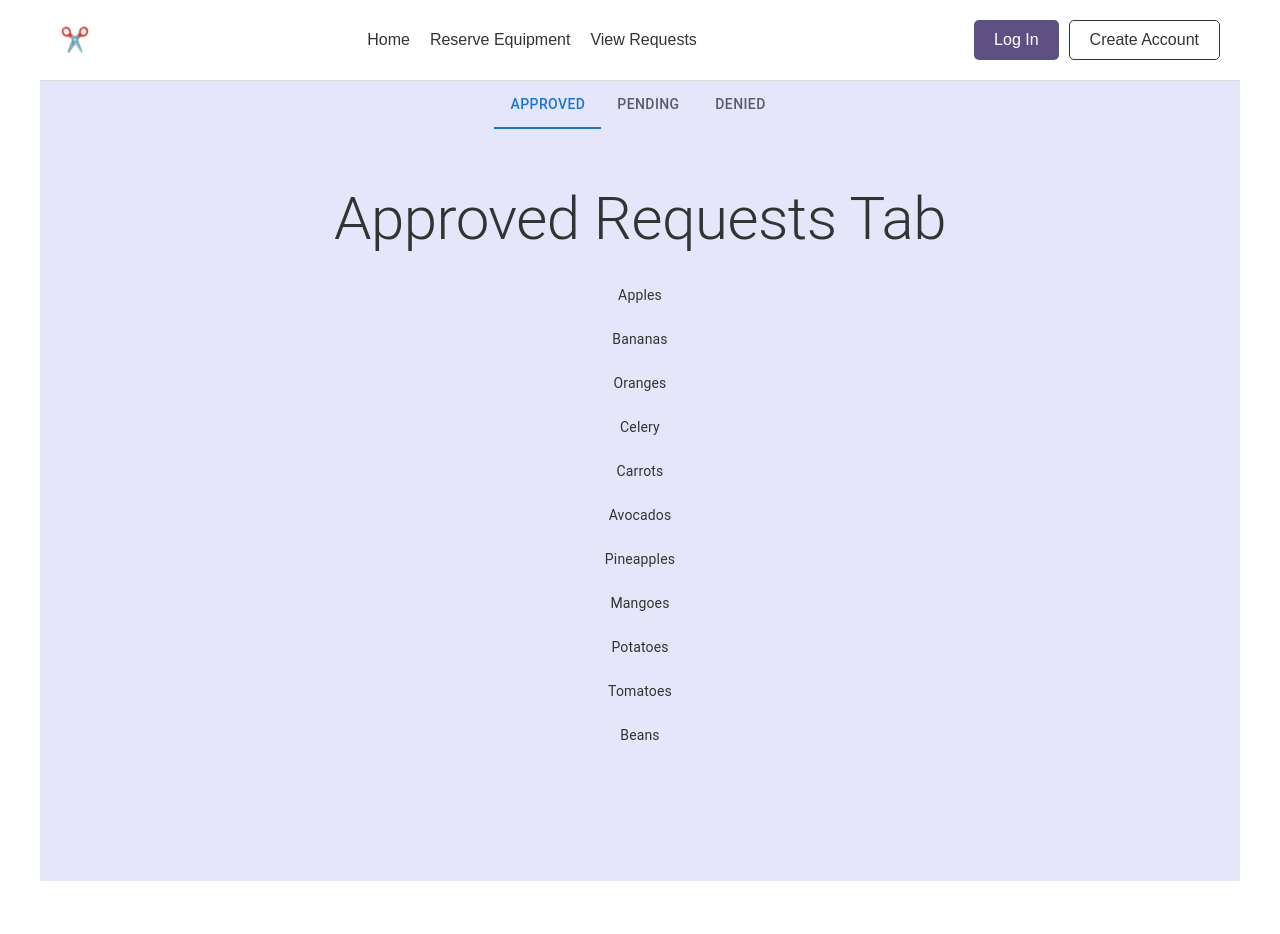
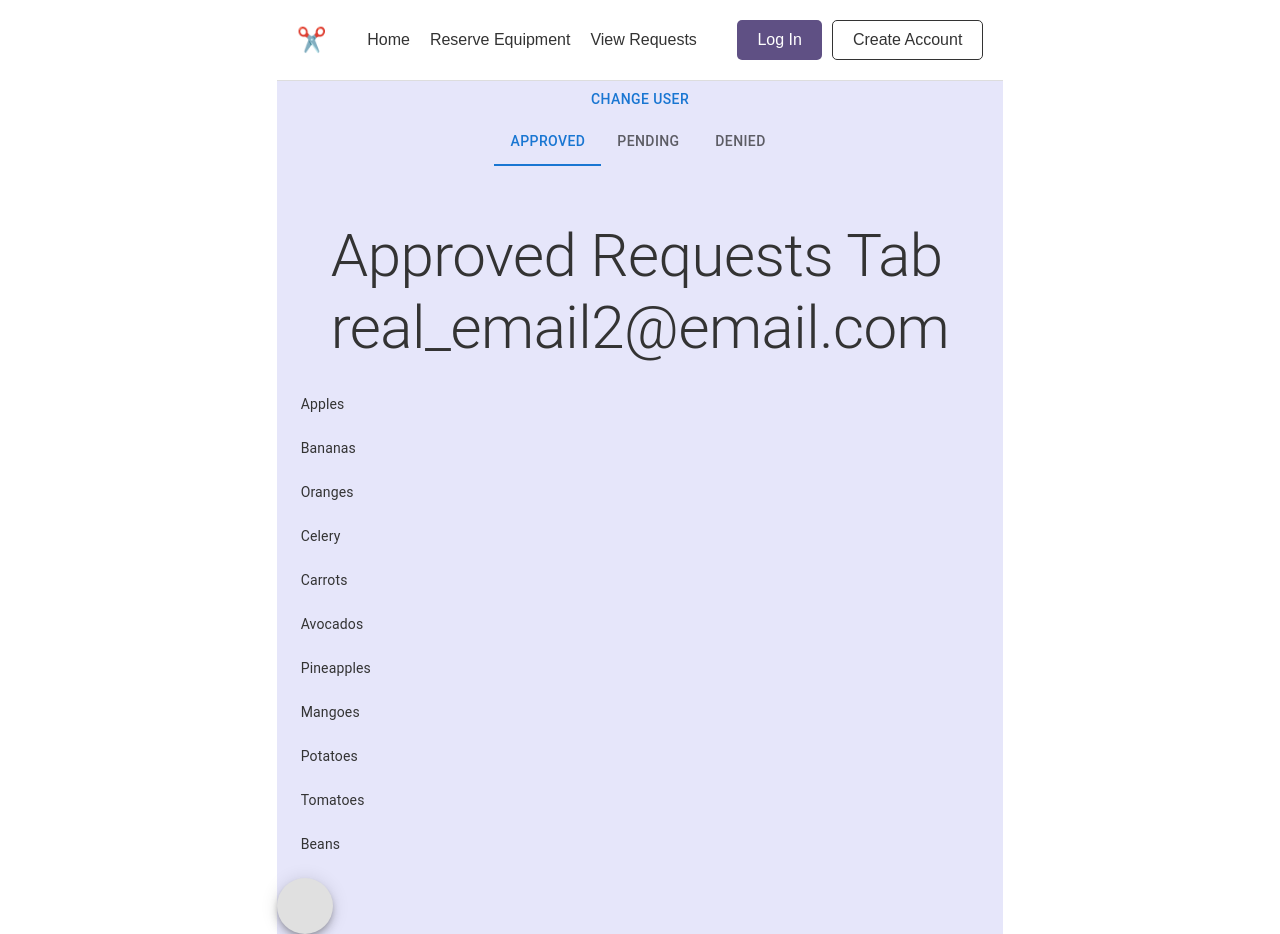
Before and after one commit to prempreetbrar/Makerspace-Management-Portal, a React (Vite) app in the folder frontend/: page /requests in a window 1280 px wide. Before the commit the page ends 881 px from the top, so only its background shows below. Built offline with nearby package versions, Linux system fonts and the light colour scheme.

Commit message:
[minor] stage current revisions for switching branches

```diff
--- /dev/null
+++ b/frontend/src/hooks/UserProvider.tsx
@@ -0,0 +1,45 @@
+import { createContext, ReactNode, useContext, useEffect, useState } from 'react'
+const adminUser = {
+    email: 'real_email3@email.com',
+    firstName: 'Austin',
+    lastName: 'Matthews',
+    userRole: 'Admin',
+}
+
+const premiumUser = {
+    email: 'real_email1@email.com',
+    firstName: 'Connor',
+    lastName: 'McDavid',
+    userRole: 'Premium',
+}
+
+const basicUser = {
+    email: 'real_email2@email.com',
+    firstName: 'Sidney',
+    lastName: 'Crosby',
+    userRole: 'Basic',
+}
+// Predefined user objects
+const users = [basicUser, premiumUser, adminUser];
+
+// Create a User Context with default values
+const UserContext = createContext({
+    user: users[0], // Default to the first user
+    setUserByIndex: (_index: number) => { }, // Placeholder function
+});
+
+export const UserProvider = ({ children }: { children: ReactNode }) => {
+
+    const [currentUserIndex, setCurrentUserIndex] = useState(0);
+    const setUserByIndex = (index: number) => {
+        setCurrentUserIndex(index % users.length);
+    };
+
+    return (
+        <UserContext.Provider value={{ user: users[currentUserIndex], setUserByIndex }}>
+            {children}
+        </UserContext.Provider>
+    );
+};
+
+export const useUser = () => useContext(UserContext);
--- a/frontend/src/pages/Requests.tsx
+++ b/frontend/src/pages/Requests.tsx
@@ -1,22 +1,52 @@
 import '../styles/requests/local.css';
-import * as React from 'react';
-import illustrationDesktop from '../assets/2.jpg';
-import illustrationMobile from '../assets/1.png';
+import React, { useState } from 'react';
 import NavBar from '../Components/NavBar.tsx';
 import MainContainer from '../Components/MainContainer.tsx';
-import Tab from '@mui/material/Tab';
-import Tabs from '@mui/material/Tabs';
-import { Stack, Typography } from '@mui/material';
+import { Fab, Tab, Tabs, Stack, Typography, Button, Card } from '@mui/material';
+import CardContent from '@mui/material/CardContent';
+import { createTheme, styled, ThemeProvider, useTheme } from '@mui/material/styles'
 import Box from '@mui/material/Box';
 import TabPanel from '@mui/lab/TabPanel';
 import TabContext from '@mui/lab/TabContext';
 import TabList from '@mui/lab/TabList';
+import { useUser } from '../hooks/UserProvider.tsx';
 
+
+const requestTemplate =
+{
+
+
+}
+const theme = createTheme();
+interface ResponsiveCardProps {
+    children?: React.ReactNode,
+}
+const ResponsiveCard = (({ children, ...props }: ResponsiveCardProps) => {
+    <Card {...props}>
+
+    </Card>
+});
 
 const Requests = () => {
 
-
-    const [value, setValue] = React.useState('Approved');
+    {/* TO DO:
+        * Fetch requests from the server
+        * Prerequisite: Need some sort of state to be implemented
+        * Possible workaround: Hardcode in the requests for a random user
+    << BIGGEST CHALLENGES  >>
+        * Admin vs Normal User view
+        * Getting a state
+    */}
+    const { user, setUserByIndex } = useUser();
+    const [userIndex, setUserIndex] = useState(0);
+    // basic user
+    // DEBUG
+    const handleChangeUser = () => {
+        const nextIndex = userIndex + 1 % 3;
+        setUserIndex(nextIndex);
+        setUserByIndex(nextIndex);
+    }
+    const [value, setValue] = React.useState('Approved'); // this is the default state I assume
     const handleChange = (_event: React.SyntheticEvent, newValue: string) => {
         setValue(newValue);
     };
@@ -24,21 +54,26 @@ const Requests = () => {
     return (
         <div className='bg'>
             <MainContainer>
-                {/* at some point, there should be a check for some sort of session token*/
-                /* also I don't know how to do media queries, so designing mobile first */}
                 <NavBar />
-                <div className='content'>
+                <Button onClick={handleChangeUser}> Change User </Button>
+                <ThemeProvider theme={theme}>
+                    <div className='page-content'>
                         <TabContext value={value}>
                             <TabList onChange={handleChange} aria-label="lab API tabs example" centered>
+
                                 <Tab label="Approved" value="Approved" />
                                 <Tab label="Pending" value="Pending" />
                                 <Tab label="Denied" value="Denied" />
+
                             </TabList>
                             <TabPanel value="Approved">
                                 {/* TO DO: Make separate pages for each */}
                                 <Box sx={{ width: '100%' }}>
                                     <Typography variant='h2' sx={{ padding: '30px' }}>
-                                    Approved Requests Tab
+                                        Approved Requests Tab <br />
+                                        {user.email}
+
+
                                     </Typography>
                                     <Stack spacing={3}>
                                         {
@@ -51,18 +86,47 @@ const Requests = () => {
                                 </Box>
                             </TabPanel>
                             <TabPanel value="Pending">
-                            <Box sx={{ width: '100%' }}>
+                                <Box sx={{
+                                    display: 'flex',
+                                    flexDirection: 'column',
+                                    width: '100%'
+                                }}>
                                     <Typography variant='h2' sx={{ padding: '30px' }}>
                                         Pending Requests Tab
                                     </Typography>
+                                    <Box sx={{
+                                        alignSelf: 'center',
+                                        alignContent: 'center',
+                                    }}>
                                         <Stack spacing={3}>
                                             {
                                                 randomList.map(
                                                     (item, index) =>
-                                                <Typography key={index} variant='body2'> {item} </Typography>
+                                                        <Card key={index}
+                                                            sx={{
+                                                                backgroundColor: theme.palette.secondary.main,
+                                                                width: '80vw',
+                                                                height:
+                                                                {
+                                                                    xs: '100px',
+                                                                    md: '120px',
+                                                                },
+                                                                borderRadius: '20px'
+                                                            }}>
+                                                            <CardContent>
+                                                                <Typography key={index} variant='body2' sx={{
+                                                                    color: theme.palette.secondary.contrastText,
+                                                                    fontWeight: 'bold',
+                                                                    fontSize: '24pt',
+                                                                }}> {item}
+                                                                </Typography>
+                                                            </CardContent>
+                                                        </Card>
                                                 )
                                             }
+
                                         </Stack>
+                                    </Box>
                                 </Box>
                             </TabPanel>
                             <TabPanel value="Denied">
@@ -81,7 +145,11 @@ const Requests = () => {
                                 </Box>
                             </TabPanel>
                         </TabContext>
+                        <Fab />
                     </div>
+                </ThemeProvider >
+                {/* at some point, there should be a check for some sort of session token*/
+                /* also I don't know how to do media queries, so designing mobile first */}
             </MainContainer >
         </div >
     )
```
Also changed, not shown: frontend/src/Components/CardStack.tsx (added, +16 -0 lines), frontend/src/hooks/RequestsProvider.tsx (added, +60 -0 lines). Lines whose indentation alone changed are shown as unchanged.
